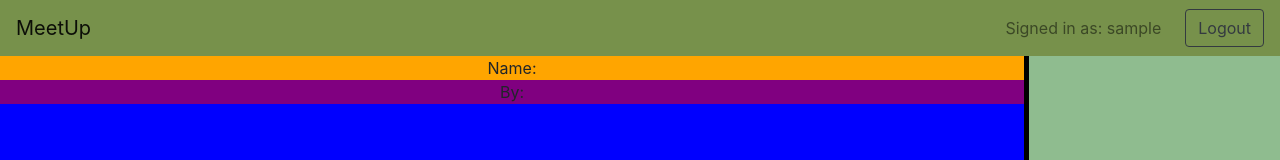
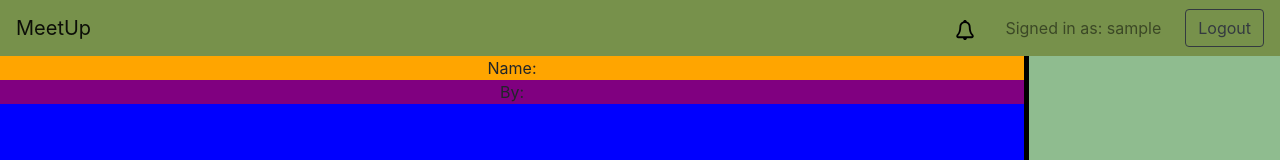
Before and after one commit to jsy15/MeetingUp, a React (Create React App) app in the folder frontend/: page /event/1 in a window 1280 px wide. Shown: the top 160 px of the page. Built offline with nearby package versions, Linux system fonts and the light colour scheme; no server answers; sample sign-in values are in the browser's storage.

Commit message:
Start notification system and move notifiation function to own file

```diff
--- a/frontend/src/App.js
+++ b/frontend/src/App.js
@@ -9,6 +9,7 @@ import Button from 'react-bootstrap/Button';
 import Modal from 'react-bootstrap/Modal';
 import OverlayTrigger from 'react-bootstrap/OverlayTrigger';
 import bellicon from './images/bell-alarm-symbol.svg';
+import { showInvites } from './components/notifcation.js';
 const Auth = new AuthService();
 
 var texthold = "Ha Ha Ha Ha I got it baby";
@@ -157,9 +158,7 @@ checkPrivate(){
   console.log(this.state.is_private_state);
 }
 
-showInvites(){
-  alert("Showing invites");
-}
+
 
 
   render() {
@@ -172,7 +171,7 @@ showInvites(){
           <Navbar.Brand>MeetUp</Navbar.Brand>
           <Navbar.Collapse className="justify-content-end">
             <Navbar.Text className="justify-content-end">
-              <img src={bellicon} className="notificationicon" alt="logo" onClick={this.showInvites}></img>
+              <img src={bellicon} className="notificationicon" alt="logo" onClick={showInvites.bind(this, this.props.user.username)}></img>
                 Signed in as: {this.props.user.username}
             </Navbar.Text>
           </Navbar.Collapse>
--- a/frontend/src/components/Event.js
+++ b/frontend/src/components/Event.js
@@ -4,6 +4,8 @@ import withAuth from './withAuth';
 import AuthService from './AuthService';
 import Navbar from 'react-bootstrap/Navbar';
 import Button from 'react-bootstrap/Button';
+import bellicon from '../images/bell-alarm-symbol.svg';
+import { showInvites } from './notifcation.js';
 const Auth = new AuthService();
 
 class Event extends Component {
@@ -144,6 +146,7 @@ class Event extends Component {
                     <Navbar.Brand onClick={this.goHome} className="homebutton">MeetUp</Navbar.Brand>
                     <Navbar.Collapse className="justify-content-end">
                         <Navbar.Text className="justify-content-end">
+                        <img src={bellicon} className="notificationicon" alt="logo" onClick={showInvites.bind(this, this.props.user.username)}></img>
                             Signed in as: {this.props.user.username}
                         </Navbar.Text>
                     </Navbar.Collapse>
--- /dev/null
+++ b/frontend/src/components/notifcation.js
@@ -0,0 +1,3 @@
+export const showInvites=(test)=> {
+    alert("Hello " + test);
+}
```
Also changed, not shown: frontend/src/images/bell-alarm-symbol.svg (added).
